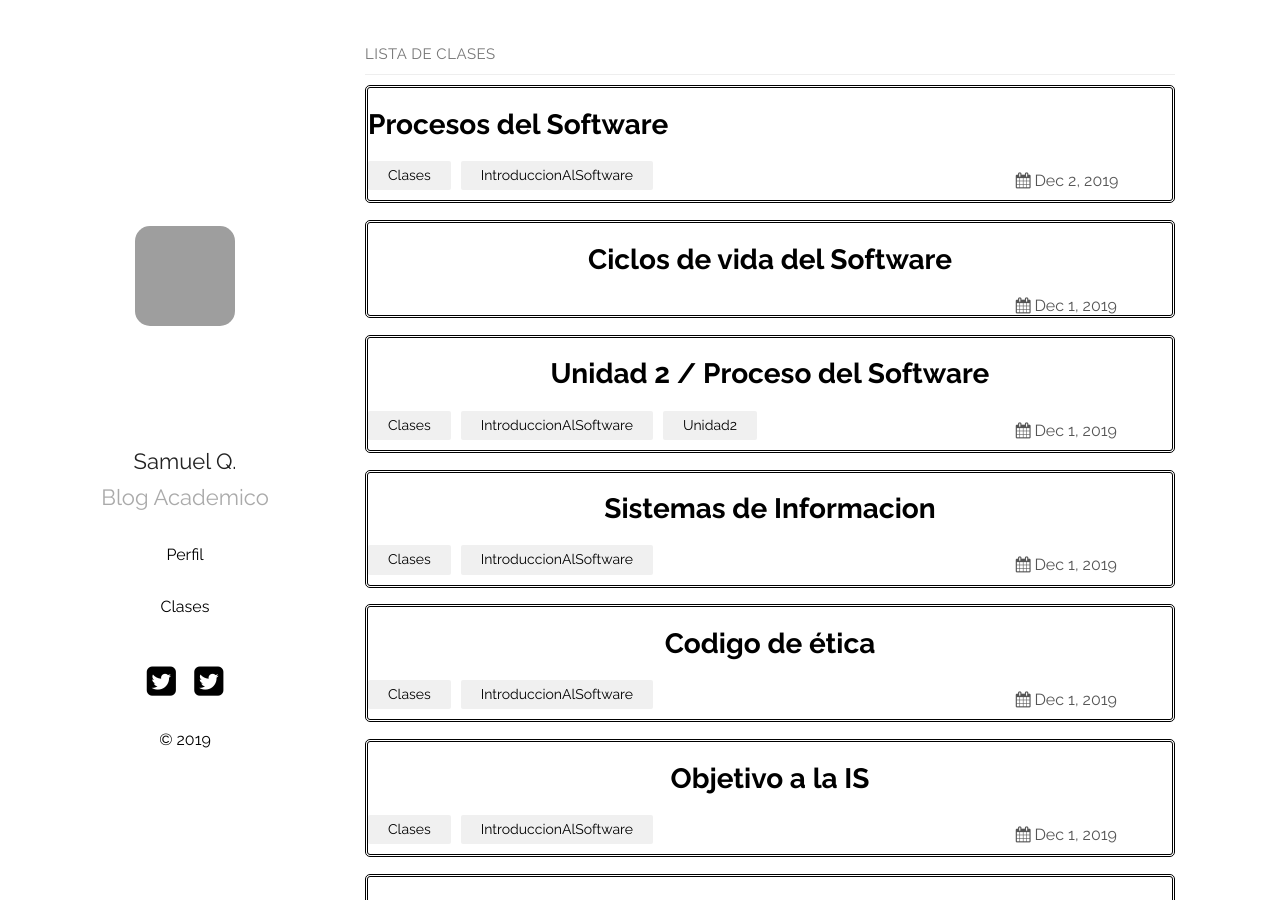
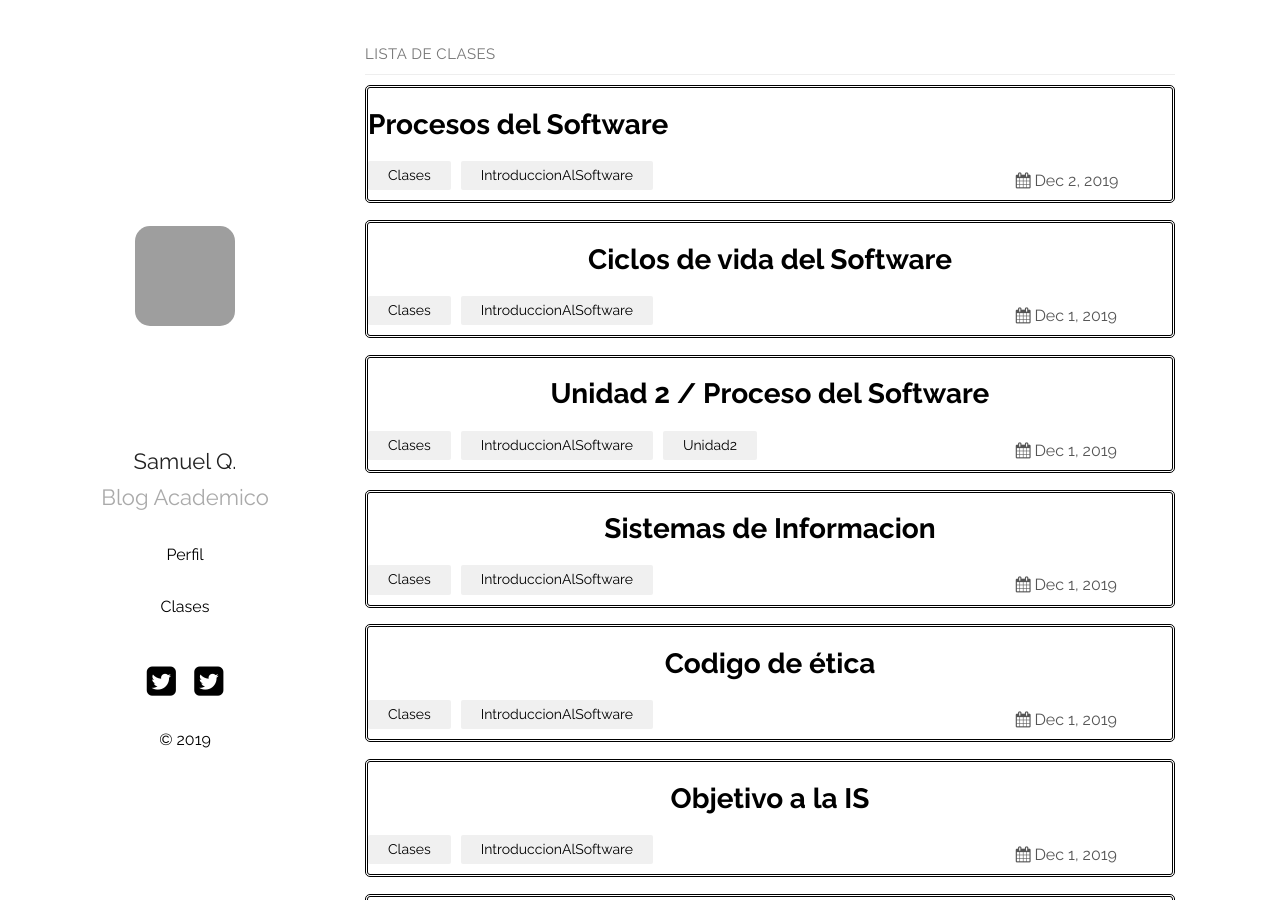
Before and after one commit to sam2001aldair/sam2001aldair.github.io, a Jekyll site: the page built from blog.md, in a window 1280 px wide and 900 px high. Built offline with Jekyll 4.4.1, drawn with Linux system fonts in a browser that asks for light colours; grey boxes are pictures that could not be loaded.

Commit message:
Update 2019-03-23-CiclosdeVida.markdown

```diff
--- a/_posts/2019-03-23-CiclosdeVida.markdown
+++ b/_posts/2019-03-23-CiclosdeVida.markdown
@@ -1,6 +1,7 @@
 ---
 layout: post
 title:  "Ciclos de vida del Software"
+categories: Clases IntroduccionAlSoftware
 date:   2019-12-01 21:13:53 +0530
 ---
 
```
